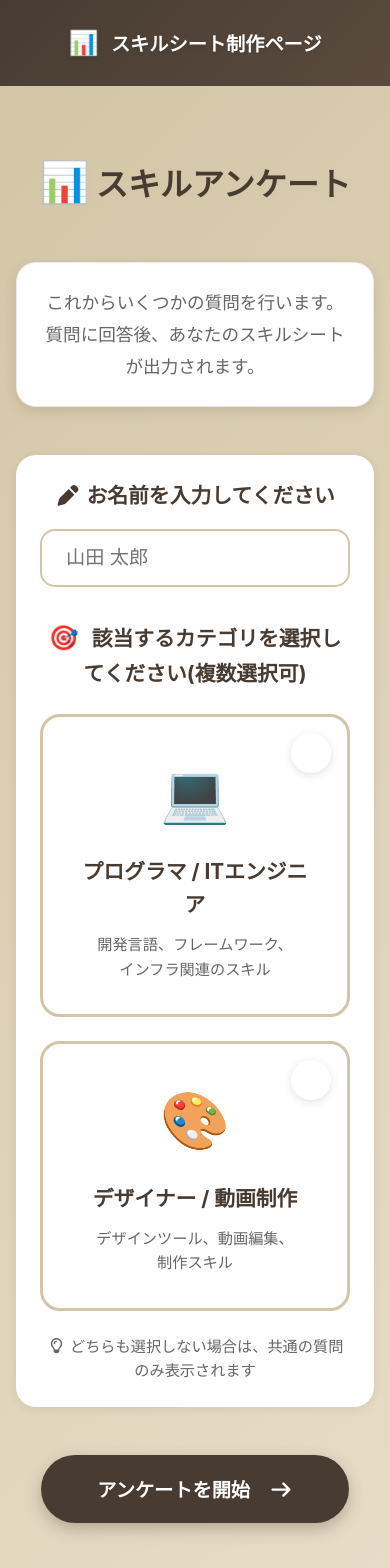
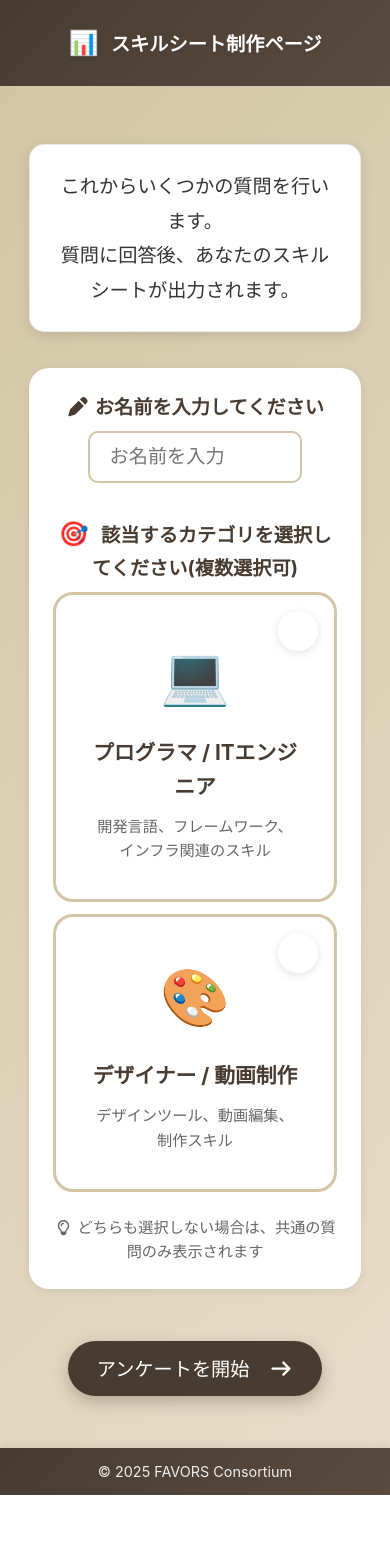
Before and after one commit to masa2401/CreateYourSkillSheet, a Vue app: page / in a window 390 px wide. Shown: the top 1568 px of the page. After the commit the page ends 1495 px from the top, so only its background shows below. Built offline with nearby package versions, Linux system fonts and the light colour scheme.

Commit message:
CSS微調整

```diff
--- a/src/components/AnswerItem.vue
+++ b/src/components/AnswerItem.vue
@@ -75,7 +75,7 @@ const handleLevelChange = (level) => {
 .checkbox-label {
   display: flex;
   align-items: center;
-  gap: 0.75rem;
+  gap: 0.5rem;
   cursor: pointer;
   font-size: 1rem;
   color: #444;
@@ -95,7 +95,7 @@ const handleLevelChange = (level) => {
 }
 
 .level-selector {
-  margin-top: 1rem;
+  margin-top: 0.5rem;
   padding: 1rem;
   background: #ffffff;
   border-radius: 10px;
@@ -157,7 +157,6 @@ const handleLevelChange = (level) => {
   font-weight: 600;
   text-align: center;
   display: block;
-  margin-top: 0.75rem;
   animation: pulse 2s infinite;
 }
 
--- a/src/components/QuestionCard.vue
+++ b/src/components/QuestionCard.vue
@@ -42,14 +42,13 @@ const handleAnswerUpdate = (answerIndex, updatedAnswer) => {
 .question-card {
   background: #ffffff;
   border-radius: 15px;
-  padding: 2rem 3.6rem;
-  margin-bottom: 1.5rem;
+  padding: 1.5rem 3rem;
   transition: transform 0.2s;
 }
 
 .question-text {
   font-size: 1.1rem;
-  margin: 0 0 1.5rem 0;
+  margin: 0 0 0.75rem 0;
   color: #483c32;
   font-weight: 600;
   line-height: 1.6;
--- a/src/components/ShareButton.vue
+++ b/src/components/ShareButton.vue
@@ -69,7 +69,7 @@ const toggleMenu = () => {
 
 .share-button {
   height: 100%;
-  padding: 1rem 2.5rem;
+  padding: 0.75rem 1.5rem;
   border-radius: 50px;
   font-size: 1.1rem;
   font-weight: 700;
--- a/src/components/TheFooter.vue
+++ b/src/components/TheFooter.vue
@@ -7,7 +7,7 @@
 <style scoped>
 .footer {
   background: linear-gradient(135deg, #483c32 0%, #5a4a3e 100%);
-  padding: 1.5rem 0;
+  padding: 0.75rem 0;
   text-align: center;
   margin-top: auto;
   box-shadow: 0 -2px 8px rgba(72, 60, 50, 0.1);
--- a/src/components/ValidationError.vue
+++ b/src/components/ValidationError.vue
@@ -18,9 +18,7 @@ defineProps({
           <h4>入力エラー</h4>
         </div>
         <div class="error-text">
-          <!-- スロットでカスタムメッセージを受け取る -->
           <slot name="description"></slot>
-
           <ul class="error-list">
             <li v-for="(error, index) in errors" :key="index" class="error-item">
               <strong>{{ error.category }}</strong> - {{ error.answer }}
@@ -37,10 +35,10 @@ defineProps({
   background: #fff5f5;
   border: 2px solid #f88;
   border-radius: 15px;
-  padding: 2rem;
-  margin-bottom: 2rem;
+  padding: 2.25rem;
+  margin-bottom: 2.25rem;
   display: flex;
-  gap: 1rem;
+  gap: 0.75rem;
   box-shadow: 0 2px 8px rgba(255, 0, 0, 0.15);
   animation: shake 0.5s ease;
 }
@@ -69,7 +67,7 @@ defineProps({
   flex-direction: column;
   align-items: center;
   flex: 1;
-  gap: 1rem;
+  gap: 0.75rem;
   color: #c00;
 }
 
@@ -92,7 +90,7 @@ defineProps({
 }
 
 .error-list {
-  margin: 0.2rem 0 0;
+  margin: 0.25rem 0 0;
   padding-left: 1.5rem;
   list-style: disc;
 }
@@ -118,7 +116,7 @@ defineProps({
 
 @media (max-width: 768px) {
   .error-message {
-    padding: 1rem;
+    padding: 0.75rem;
     gap: 0.75rem;
   }
 
--- a/src/views/ResultPage.vue
+++ b/src/views/ResultPage.vue
@@ -163,13 +163,12 @@ const handlePrint = () => {
 .page-container {
   min-height: 100vh;
   background: linear-gradient(135deg, #d3c6a6 0%, #e8dcc8 100%);
-  padding-bottom: 4rem;
 }
 
 .header-section {
   max-width: 1000px;
   margin: 0 auto;
-  padding: 2rem 1rem;
+  padding: 1.5rem;
 }
 
 .result-header {
@@ -194,14 +193,14 @@ const handlePrint = () => {
 .content-wrapper {
   max-width: 1000px;
   margin: 0 auto;
-  padding: 0 1rem;
+  padding: 0 1rem 2.25rem;
 }
 
 .category-section {
-  margin-bottom: 3rem;
   background: #ffffff;
   border-radius: 15px;
   box-shadow: 0 2px 8px rgba(72, 60, 50, 0.1);
+  margin-bottom: 2.25rem;
 }
 
 .category-header {
@@ -210,7 +209,6 @@ const handlePrint = () => {
   align-items: center;
   justify-content: center;
   gap: 1rem;
-  margin-bottom: 1rem;
 }
 
 .category-icon {
@@ -225,25 +223,25 @@ const handlePrint = () => {
 }
 
 .question-block {
-  padding: 0 3.6rem 1.8rem;
+  padding: 0 3.6rem 2.4rem;
 }
 
 .question-title {
   font-size: 1.1rem;
   color: #483c32;
-  margin: 0 0 1.5rem;
+  margin: 0 0 1.2rem;
   font-weight: 600;
   line-height: 1.6;
 }
 
 .skills-grid {
   display: grid;
-  gap: 1.5rem;
+  gap: 1.2rem;
 }
 
 .skill-card {
   background: #ffffff;
-  padding: 0.8rem 1rem;
+  padding: 0.5rem 1rem;
   border-left: 4px solid #d3c6a6;
   transition: all 0.3s;
 }
@@ -279,12 +277,12 @@ const handlePrint = () => {
   display: flex;
   justify-content: center;
   gap: 1rem;
-  margin-top: 3rem;
   flex-wrap: wrap;
+  padding: 1.5rem 0;
 }
 
 .action-button {
-  padding: 1rem 2rem;
+  padding: 0.75rem 1.5rem;
   border-radius: 50px;
   font-size: 1rem;
   font-weight: 600;
--- a/src/views/SurveyPage.vue
+++ b/src/views/SurveyPage.vue
@@ -17,7 +17,7 @@ const router = useRouter()
 const isHover = ref(false)
 
 // ユーザー情報の取得
-const userName = getStorageValue(STORAGE_KEYS.USER_NAME, 'ゲスト')
+const userName = getStorageValue(STORAGE_KEYS.USER_NAME, '')
 
 // カテゴリと質問データを統合管理
 const categoryData = ref([
@@ -116,7 +116,6 @@ const isSubmitDisabled = () => {
 
 <template>
   <div class="page-container">
-    <!-- ヘッダーセクション -->
     <div class="header-section">
       <div class="inner">
         <div class="name-card">
@@ -132,7 +131,6 @@ const isSubmitDisabled = () => {
     </div>
 
     <div class="wrap">
-      <!-- カテゴリごとの質問 -->
       <template v-for="(category, categoryIndex) in categoryData" :key="category.id">
         <div v-if="category.isChecked" class="category-section">
           <div class="category-header">
@@ -181,21 +179,20 @@ const isSubmitDisabled = () => {
 .page-container {
   min-height: 100vh;
   background: linear-gradient(135deg, #d3c6a6 0%, #e8dcc8 100%);
-  padding: 2rem;
+  padding: 3.6rem 1rem 2rem;
 }
 
 .header-section {
   max-width: 1000px;
-  margin: 0 auto 1rem;
-  padding: 1rem;
+  margin: 0 auto 2.25rem;
 }
 
 .inner {
   max-width: 1000px;
-  padding: 1.5rem 1rem;
+  padding: 1.2rem 1rem;
   margin: 0 auto;
   background: #ffffff;
-  border-radius: 15px;
+  border-radius: 10px;
   display: flex;
   flex-direction: column;
   justify-content: center;
@@ -206,7 +203,6 @@ const isSubmitDisabled = () => {
 
 .user-greeting {
   font-size: 1.8rem;
-  margin-bottom: 0.8rem;
   color: #483c32;
   font-weight: 700;
 }
@@ -214,7 +210,7 @@ const isSubmitDisabled = () => {
 .instruction-text {
   margin: 0;
   font-size: 1.05rem;
-  color: #555;
+  color: #444;
   text-align: center;
   line-height: 1.6;
 }
@@ -222,11 +218,10 @@ const isSubmitDisabled = () => {
 .wrap {
   max-width: 1000px;
   margin: 0 auto;
-  padding: 0 1rem 2rem;
 }
 
 .category-section {
-  margin-bottom: 3rem;
+  margin-bottom: 2rem;
   background: #ffffff;
   border-radius: 15px;
   box-shadow: 0 2px 8px rgba(72, 60, 50, 0.1);
@@ -236,9 +231,8 @@ const isSubmitDisabled = () => {
   display: flex;
   justify-content: center;
   align-items: center;
-  gap: 1rem;
-  margin-bottom: 1.5rem;
-  padding: 1.5rem;
+  gap: 0.75rem;
+  padding: 3rem 1.5rem 1.5rem;
 }
 
 .category-icon {
@@ -257,14 +251,13 @@ const isSubmitDisabled = () => {
   flex-direction: column;
   align-items: center;
   justify-content: center;
-  margin-top: 3rem;
-  padding: 2rem 0;
   gap: 1.5rem;
+  padding: 1rem;
 }
 
 .submit-button {
   font-size: 1.1rem;
-  padding: 1rem 3rem;
+  padding: 0.75rem 1.5rem;
   background: #483c32;
   color: #ffffff;
   border: none;
--- a/src/views/TopPage.vue
+++ b/src/views/TopPage.vue
@@ -64,14 +64,6 @@ const validateAndProceed = () => {
 
 <template>
   <div class="page-container">
-    <div class="hero-section">
-      <div class="hero-content">
-        <h2 class="hero-title">
-          <span class="emoji">📊</span>
-          スキルアンケート
-        </h2>
-      </div>
-    </div>
     <div class="main-content">
       <div class="welcome-card">
         <p class="card-description">
@@ -80,7 +72,6 @@ const validateAndProceed = () => {
         </p>
       </div>
       <div class="input-group">
-        <!-- 名前入力セクション -->
         <div class="input-section">
           <label class="input-label">
             <span class="label-icon">
@@ -93,12 +84,11 @@ const validateAndProceed = () => {
             class="name-input"
             :class="{ 'input-error': validationErrors.length > 0 }"
             v-model="userName"
-            placeholder="山田 太郎"
+            placeholder="お名前を入力"
             @input="handleNameInput"
           />
         </div>
 
-        <!-- カテゴリ選択セクション -->
         <div class="category-section">
           <h3 class="section-title">
             <span class="title-icon">🎯</span>
@@ -152,7 +142,6 @@ const validateAndProceed = () => {
         </template>
       </ValidationError>
 
-      <!-- ボタン -->
       <div class="button-section">
         <button
           @click="validateAndProceed"
@@ -174,48 +163,24 @@ const validateAndProceed = () => {
   background: linear-gradient(135deg, #d3c6a6 0%, #e8dcc8 100%);
 }
 
-.hero-section {
-  padding: 4rem 1rem 2rem;
-  text-align: center;
-}
-
-.hero-content {
-  max-width: 800px;
+.main-content {
+  max-width: 1000px;
   margin: 0 auto;
-}
-
-.hero-title {
-  font-size: 3rem;
-  color: #483c32;
-  margin: 0 0 1rem;
-  font-weight: 800;
-  text-shadow: 0 2px 4px rgba(211, 198, 166, 0.3);
-}
-
-.emoji {
-  font-size: 3.5rem;
-  display: inline-block;
-}
-
-.main-content {
-  max-width: 900px;
-  margin: 0 auto;
-  padding: 0 1rem 4rem;
+  padding: 3.6rem 1.8rem 2.25rem;
 }
 
 .welcome-card {
   background: #ffffff;
-  border-radius: 20px;
-  padding: 2.5rem;
+  border-radius: 15px;
+  padding: 1.6rem;
   text-align: center;
-  margin-bottom: 3rem;
+  margin-bottom: 2.25rem;
   box-shadow: 0 4px 12px rgba(72, 60, 50, 0.15);
   border: 1px solid rgba(72, 60, 50, 0.1);
 }
 
 .card-description {
-  font-size: 1.1rem;
-  color: #666;
+  font-size: 1.2rem;
   line-height: 1.8;
   margin: 0;
 }
@@ -223,8 +188,8 @@ const validateAndProceed = () => {
 .input-group {
   background: #ffffff;
   border-radius: 20px;
-  padding: 2rem;
-  margin-bottom: 3rem;
+  padding: 1.6rem 2.4rem;
+  margin-bottom: 2.25rem;
   box-shadow: 0 2px 8px rgba(72, 60, 50, 0.1);
 }
 
@@ -235,22 +200,22 @@ const validateAndProceed = () => {
 
 .input-label {
   display: block;
-  font-size: 1.3rem;
+  font-size: 1.2rem;
   color: #483c32;
-  margin-bottom: 1rem;
+  margin-bottom: 0.5rem;
   font-weight: 600;
 }
 
 .label-icon {
-  font-size: 1.3rem;
+  font-size: 1.2rem;
 }
 
 .name-input {
-  width: 100%;
-  padding: 1rem 1.5rem;
+  width: 75%;
+  padding: 0.8rem 1.2rem;
   font-size: 1.2rem;
   border: 2px solid #d3c6a6;
-  border-radius: 15px;
+  border-radius: 10px;
   transition: all 0.3s;
   box-sizing: border-box;
   background: #ffffff;
@@ -281,9 +246,9 @@ const validateAndProceed = () => {
 }
 
 .section-title {
-  font-size: 1.3rem;
+  font-size: 1.2rem;
   color: #483c32;
-  margin: 0 0 1.5rem;
+  margin: 0 0 0.5rem;
   font-weight: 700;
   text-align: center;
 }
@@ -296,7 +261,7 @@ const validateAndProceed = () => {
 .category-cards {
   display: grid;
   grid-template-columns: repeat(auto-fit, minmax(280px, 1fr));
-  gap: 1.5rem;
+  gap: 0.75rem;
   margin-bottom: 1.5rem;
 }
 
@@ -305,7 +270,7 @@ const validateAndProceed = () => {
   background: #ffffff;
   border: 3px solid #d3c6a6;
   border-radius: 20px;
-  padding: 2rem;
+  padding: 2.25rem;
   cursor: pointer;
   transition: all 0.3s;
   display: block;
@@ -400,17 +365,18 @@ const validateAndProceed = () => {
 .button-section {
   display: flex;
   justify-content: center;
+  padding: 1rem 0;
 }
 
 .start-button {
   font-size: 1.2rem;
-  padding: 1.25rem 3.5rem;
+  padding: 0.85rem 1.8rem;
   background: #483c32;
   color: #ffffff;
   border: none;
   border-radius: 50px;
   cursor: pointer;
-  font-weight: 700;
+  font-weight: 500;
   box-shadow: 0 6px 16px rgba(72, 60, 50, 0.3);
   transition: all 0.3s;
 }
```
